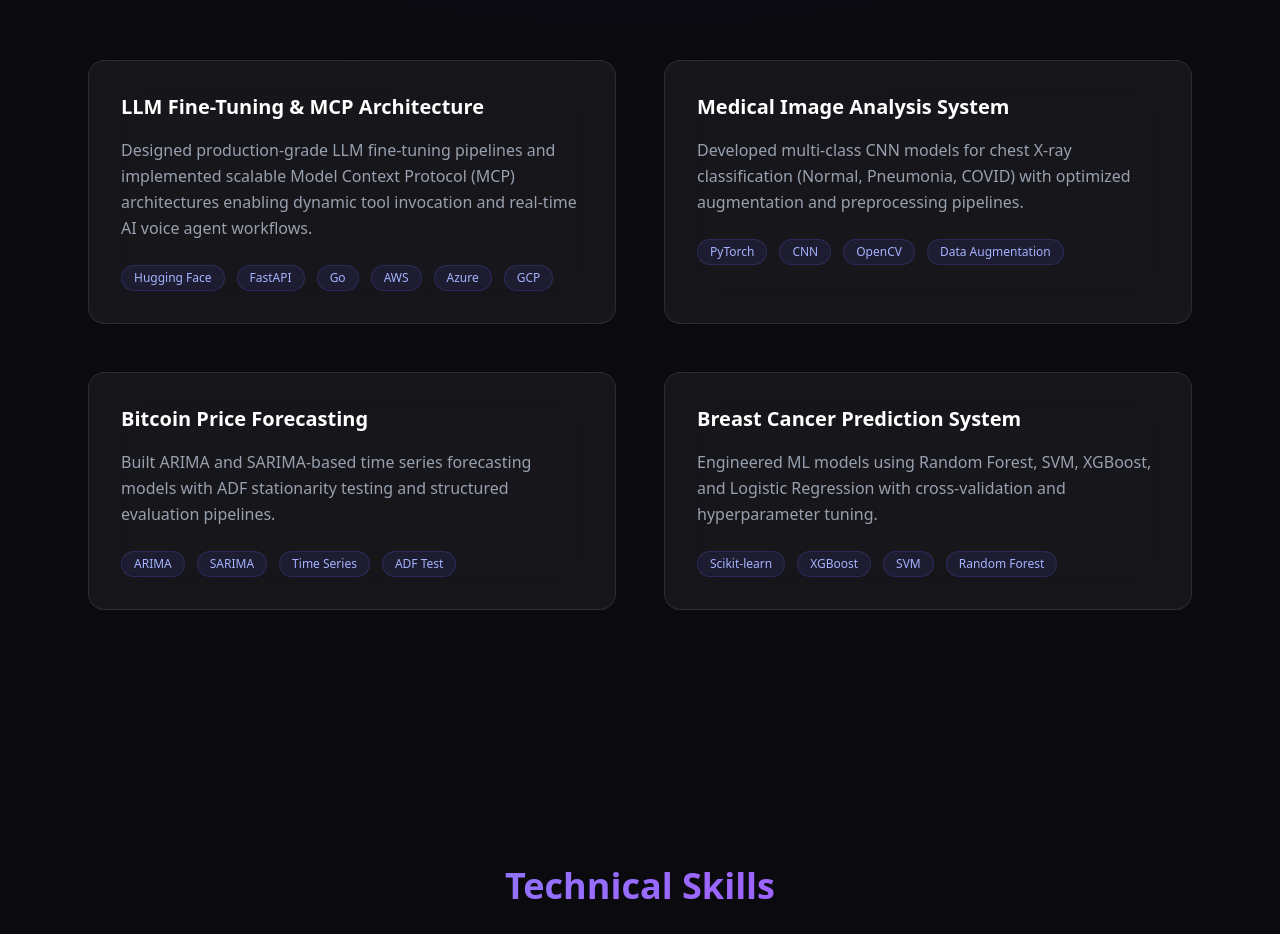
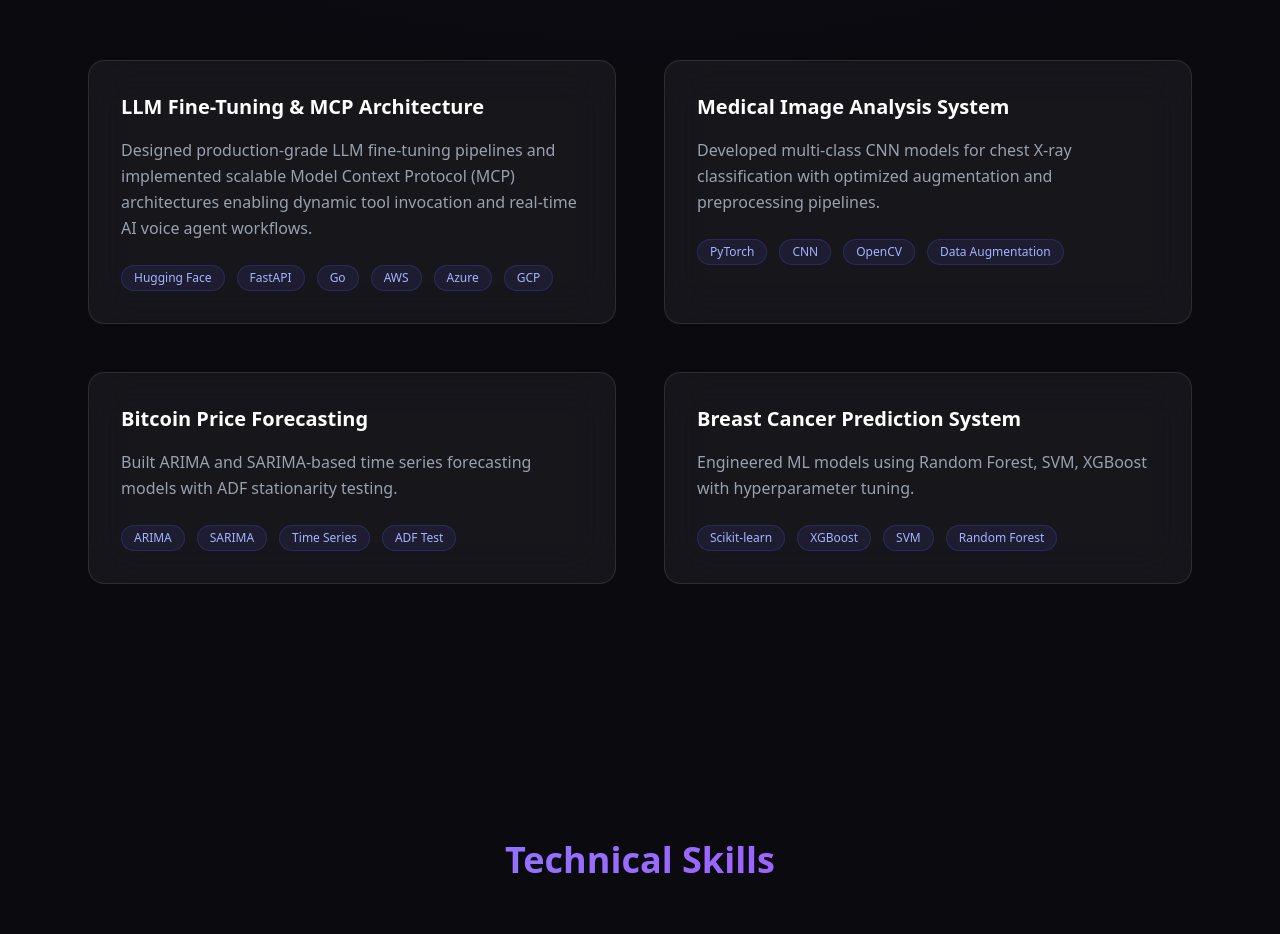
Before and after one commit to sumokshaparhi/portfolio, a Next.js app: page / in a window 1280 px wide. Shown: the part 2940-3874 px from the top of the page. Built offline with nearby package versions, Linux system fonts and the light colour scheme.

Commit message:
Restore stagger animations for Projects and Skills

```diff
--- a/src/components/Projects.tsx
+++ b/src/components/Projects.tsx
@@ -1,5 +1,6 @@
 "use client";
 
+import { motion } from "framer-motion";
 import SectionWrapper from "../components/SectionWrapper";
 
 const projects = [
@@ -10,38 +11,49 @@ const projects = [
   },
   {
     title: "Medical Image Analysis System",
-    desc: "Developed multi-class CNN models for chest X-ray classification (Normal, Pneumonia, COVID) with optimized augmentation and preprocessing pipelines.",
+    desc: "Developed multi-class CNN models for chest X-ray classification with optimized augmentation and preprocessing pipelines.",
     tech: ["PyTorch", "CNN", "OpenCV", "Data Augmentation"],
   },
   {
     title: "Bitcoin Price Forecasting",
-    desc: "Built ARIMA and SARIMA-based time series forecasting models with ADF stationarity testing and structured evaluation pipelines.",
+    desc: "Built ARIMA and SARIMA-based time series forecasting models with ADF stationarity testing.",
     tech: ["ARIMA", "SARIMA", "Time Series", "ADF Test"],
   },
   {
     title: "Breast Cancer Prediction System",
-    desc: "Engineered ML models using Random Forest, SVM, XGBoost, and Logistic Regression with cross-validation and hyperparameter tuning.",
+    desc: "Engineered ML models using Random Forest, SVM, XGBoost with hyperparameter tuning.",
     tech: ["Scikit-learn", "XGBoost", "SVM", "Random Forest"],
   },
 ];
 
 export default function Projects() {
   return (
-    <SectionWrapper
-      id="projects"
-      className="py-32 px-6 max-w-6xl mx-auto"
-    >
+    <SectionWrapper id="projects" className="py-32 px-6 max-w-6xl mx-auto">
       <h2 className="text-4xl font-semibold mb-20 text-center bg-gradient-to-r from-indigo-400 to-purple-500 bg-clip-text text-transparent">
         Projects
       </h2>
 
-      <div className="grid md:grid-cols-2 gap-12">
+      <motion.div
+        className="grid md:grid-cols-2 gap-12"
+        initial="hidden"
+        whileInView="visible"
+        viewport={{ once: true }}
+        variants={{
+          visible: {
+            transition: { staggerChildren: 0.15 },
+          },
+        }}
+      >
         {projects.map((project, index) => (
-          <div
+          <motion.div
             key={index}
+            variants={{
+              hidden: { opacity: 0, y: 40 },
+              visible: { opacity: 1, y: 0 },
+            }}
+            transition={{ duration: 0.6 }}
             className="group relative bg-white/5 backdrop-blur-xl border border-white/10 rounded-2xl p-8 transition duration-500 hover:border-indigo-500/40 hover:shadow-[0_0_80px_rgba(99,102,241,0.15)]"
           >
-            {/* Hover Glow Overlay */}
             <div className="absolute inset-0 rounded-2xl bg-gradient-to-br from-indigo-500/0 via-purple-500/0 to-indigo-500/0 group-hover:from-indigo-500/5 group-hover:via-purple-500/5 group-hover:to-indigo-500/5 transition duration-500 pointer-events-none" />
 
             <h3 className="text-xl font-semibold mb-4">
@@ -62,9 +74,9 @@ export default function Projects() {
                 </span>
               ))}
             </div>
-          </div>
+          </motion.div>
         ))}
-      </div>
+      </motion.div>
     </SectionWrapper>
   );
 }
--- a/src/components/Skills.tsx
+++ b/src/components/Skills.tsx
@@ -1,48 +1,43 @@
 "use client";
 
+import { motion } from "framer-motion";
 import SectionWrapper from "../components/SectionWrapper";
 
 const skillCategories = [
-  {
-    title: "Languages",
-    skills: ["Python", "Go"],
-  },
-  {
-    title: "AI / ML",
-    skills: ["PyTorch", "TensorFlow", "Scikit-learn", "Hugging Face"],
-  },
-  {
-    title: "LLM & NLP",
-    skills: ["LLM Fine-Tuning", "MCP Architecture", "Word2Vec", "FastText"],
-  },
-  {
-    title: "Backend",
-    skills: ["FastAPI", "REST APIs", "Microservices"],
-  },
-  {
-    title: "Cloud & DevOps",
-    skills: ["AWS", "Azure", "GCP", "Docker"],
-  },
-  {
-    title: "Data & Tools",
-    skills: ["OpenCV", "Web Scraping", "QGIS"],
-  },
+  { title: "Languages", skills: ["Python", "Go"] },
+  { title: "AI / ML", skills: ["PyTorch", "TensorFlow", "Scikit-learn", "Hugging Face"] },
+  { title: "LLM & NLP", skills: ["LLM Fine-Tuning", "MCP Architecture", "Word2Vec", "FastText"] },
+  { title: "Backend", skills: ["FastAPI", "REST APIs", "Microservices"] },
+  { title: "Cloud & DevOps", skills: ["AWS", "Azure", "GCP", "Docker"] },
+  { title: "Data & Tools", skills: ["OpenCV", "Web Scraping", "QGIS"] },
 ];
 
 export default function Skills() {
   return (
-    <SectionWrapper
-      id="skills"
-      className="py-32 px-6 max-w-6xl mx-auto"
-    >
+    <SectionWrapper id="skills" className="py-32 px-6 max-w-6xl mx-auto">
       <h2 className="text-4xl font-semibold mb-20 text-center bg-gradient-to-r from-indigo-400 to-purple-500 bg-clip-text text-transparent">
         Technical Skills
       </h2>
 
-      <div className="grid md:grid-cols-2 gap-16">
+      <motion.div
+        className="grid md:grid-cols-2 gap-16"
+        initial="hidden"
+        whileInView="visible"
+        viewport={{ once: true }}
+        variants={{
+          visible: {
+            transition: { staggerChildren: 0.12 },
+          },
+        }}
+      >
         {skillCategories.map((category, index) => (
-          <div
+          <motion.div
             key={index}
+            variants={{
+              hidden: { opacity: 0, y: 30 },
+              visible: { opacity: 1, y: 0 },
+            }}
+            transition={{ duration: 0.5 }}
             className="bg-white/5 backdrop-blur-xl border border-white/10 rounded-2xl p-8 hover:border-indigo-500/30 transition duration-500"
           >
             <h3 className="text-xl font-semibold mb-6 text-indigo-400">
@@ -59,9 +54,9 @@ export default function Skills() {
                 </span>
               ))}
             </div>
-          </div>
+          </motion.div>
         ))}
-      </div>
+      </motion.div>
     </SectionWrapper>
   );
 }
```
